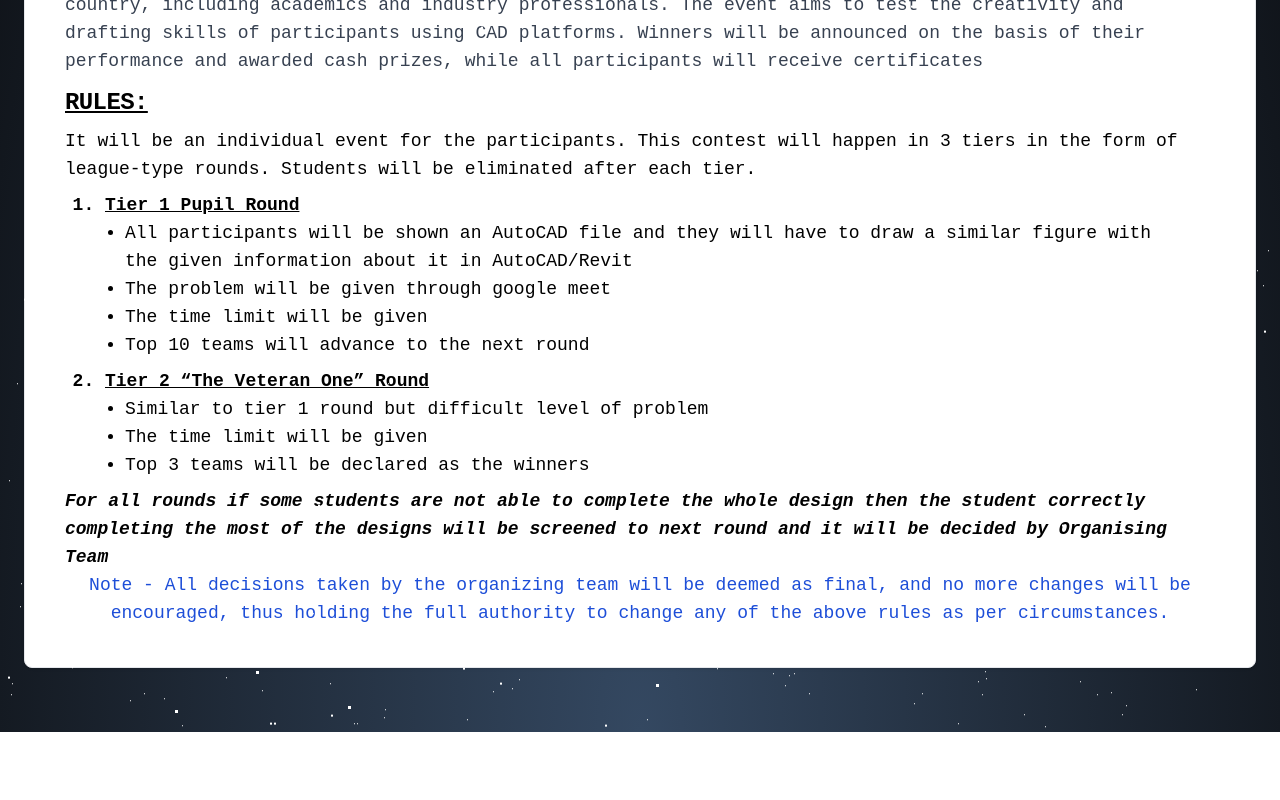
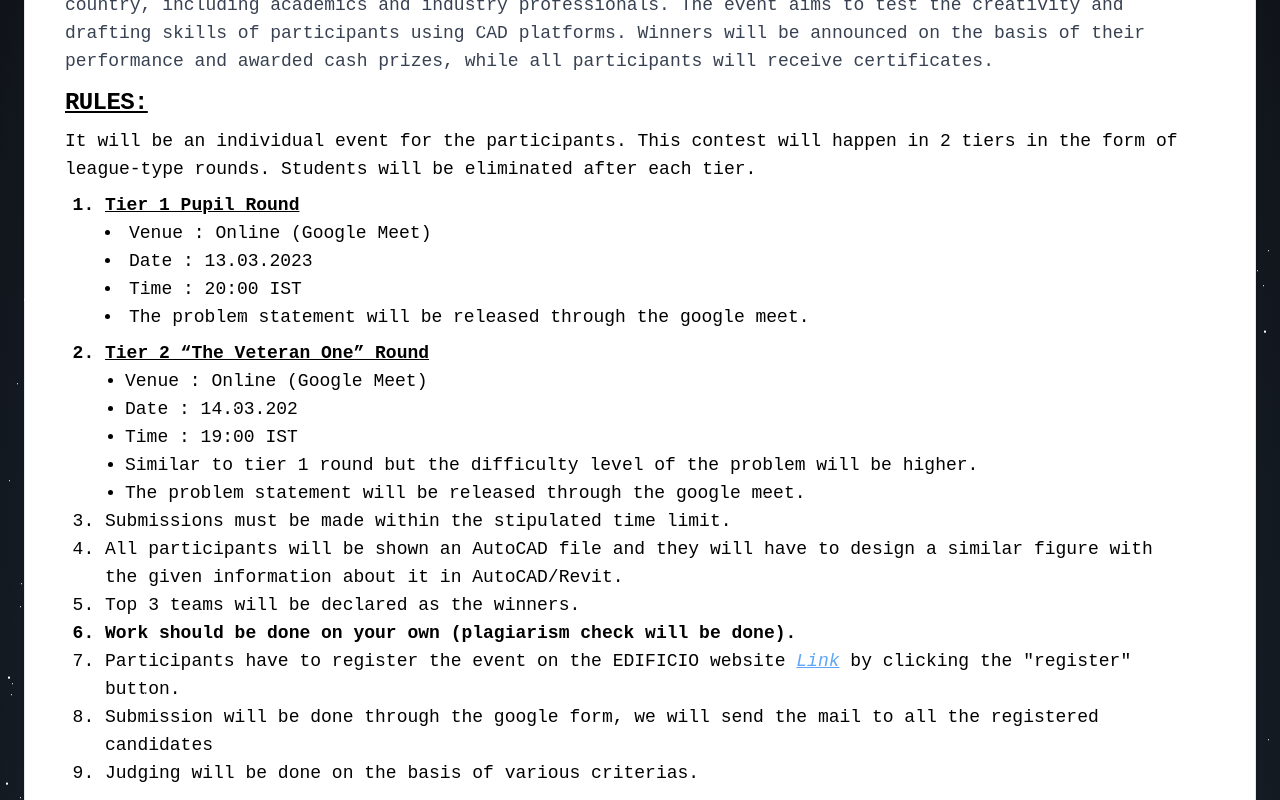
Before and after one commit to jason-dan-iel/Edificio-Website, a React (Vite) app in the folder client/: page /cadecetto in a window 1280 px wide. Shown: the part 800-1600 px from the top of the page. Before the commit the page ends 1532 px from the top, so only its background shows below. Built offline with nearby package versions, Linux system fonts and the light colour scheme; a web font is replaced by a local one.

Commit message:
done and dusted.. will not touch it even once from now on

```diff
--- a/client/src/Events/cadacetto.jsx
+++ b/client/src/Events/cadacetto.jsx
@@ -57,7 +57,7 @@ export default function Cadacetto() {
               </li>
               <li>
                 <p className="mb-3 font-normal text-gray-700 text-lg">
-                The CADecetto event is an online event that will be attended by eligible participants from across the country, including academics and industry professionals. The event aims to test the creativity and drafting skills of participants using CAD platforms. Winners will be announced on the basis of their performance and awarded cash prizes, while all participants will receive certificates
+                The CADecetto event is an online event that will be attended by eligible participants from across the country, including academics and industry professionals. The event aims to test the creativity and drafting skills of participants using CAD platforms. Winners will be announced on the basis of their performance and awarded cash prizes, while all participants will receive certificates.
                 </p>
               </li>
               <li>
@@ -65,25 +65,33 @@ export default function Cadacetto() {
                   Rules:
                 </h5>
               </li>
-              <li>It will be an individual event for the participants. This contest will happen in 3 tiers in the form of league-type rounds. Students will be eliminated after each tier.</li>
+              <li>It will be an individual event for the participants. This contest will happen in 2 tiers in the form of league-type rounds. Students will be eliminated after each tier.</li>
               <ol className="list-decimal px-10 my-2">
                 <li className="mt-2 font-semibold underline">Tier 1 Pupil Round
                 </li>
-                    <ol className="list-disc px-5">
-                        <li>All participants will be shown an AutoCAD file and they will have to draw a similar figure with the given information about it in AutoCAD/Revit</li>
-                        <li>The problem will be given through google meet</li>
-                        <li>The time limit will be given</li>
-                        <li>Top 10 teams will advance to the next round</li>
+                    <ol className="list-disc list-inside">
+                        <li>Venue : Online (Google Meet)</li>
+                        <li>Date : 13.03.2023</li>
+                        <li>Time : 20:00 IST</li>
+                        <li>The problem statement will be released through the google meet.</li>
                     </ol>
                 <li className="mt-2 font-semibold underline">Tier 2 “The Veteran One” Round
                 </li>
                     <ol className="list-disc px-5">
-                        <li>Similar to tier 1 round but difficult level of problem</li>
-                        <li>The time limit will be given</li>
-                        <li>Top 3 teams will be declared as the winners</li>
+                        <li>Venue : Online (Google Meet)</li>
+                        <li>Date : 14.03.202</li>
+                        <li>Time : 19:00 IST</li>
+                        <li>Similar to tier 1 round but the difficulty level of the problem will be higher.</li>
+                        <li>The problem statement will be released through the google meet. </li>
                     </ol>
+                    <li>Submissions must be made within the stipulated time limit.</li>
+                    <li>All participants will be shown an AutoCAD file and they will have to design a similar figure with the given information about it in AutoCAD/Revit.</li>
+                    <li>Top 3 teams will be declared as the winners.</li>
+                    <li className="font-bold">Work should be done on your own (plagiarism check will be done).</li>
+                    <li>Participants have to register the event on the EDIFICIO website <a className="inline hover:cursor-pointer text-blue-400 underline italic" href="https://www.edificioiitj.org.in/cadecetto" target={"_blank"}>Link</a> by clicking the "register" button.</li>
+                    <li>Submission will be done through the google form, we will send the mail to all the registered candidates</li>
+                    <li>Judging will be done on the basis of various criterias.</li>
               </ol>
-              <li className="font-semibold italic">For all rounds if some students are not able to complete the whole design then the student correctly completing the most of the designs will be screened to next round and it will be decided by Organising Team</li>
               <li className="text-blue-700 text-center">Note - All decisions taken by the organizing team will be deemed as final, and no more changes will be encouraged, thus holding the full authority to change any of the above rules as per circumstances.</li>
             </ul>
           </div>
```
